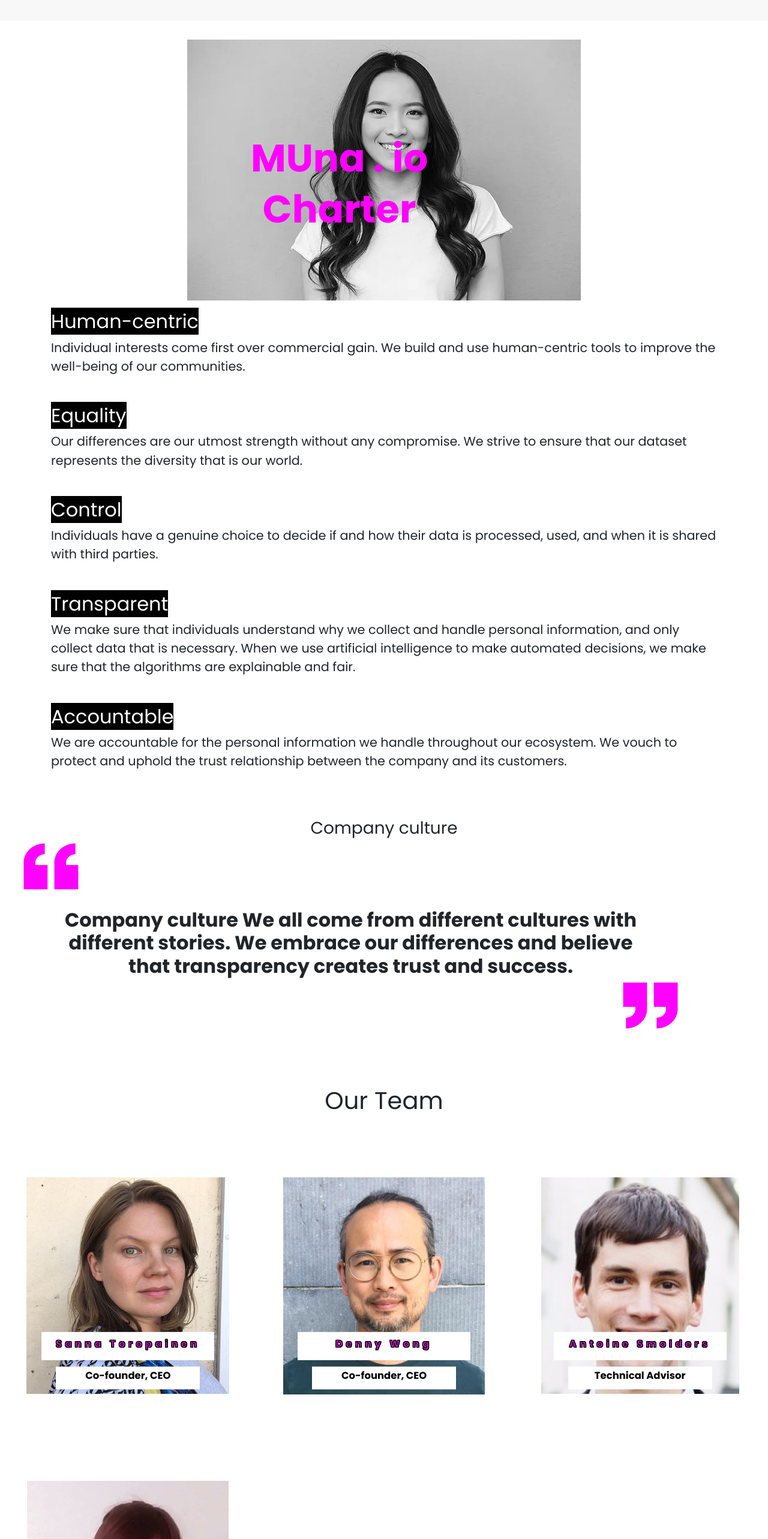
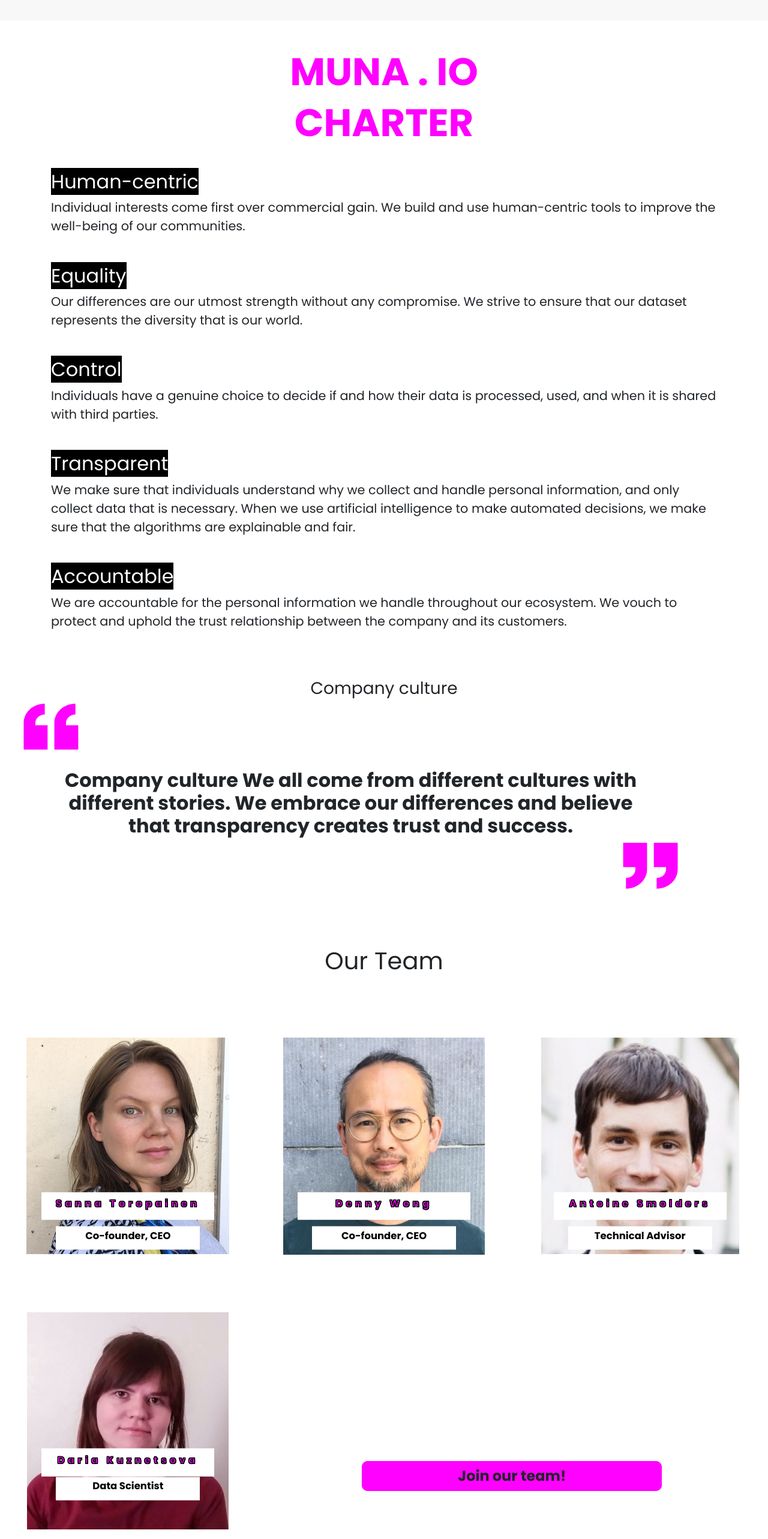
Before and after one commit to FaziletKosure/react-seo, a React (Create React App) app: page /About in a window 1280 px wide. Shown: the part 1286-3852 px from the top of the page at 60% size. Built offline with nearby package versions, Linux system fonts and the light colour scheme.

Commit message:
style img for mobile

```diff
--- a/src/App.css
+++ b/src/App.css
@@ -271,7 +271,7 @@
 
 .charter-header {
   text-align: center;
-  position: relative;
+  /* position: relative; */
 }
 
 .charter-header img {
@@ -283,11 +283,11 @@
   font-size: 4rem;
   font-weight: 600;
 }
-.charter-header-text {
+/* .charter-header-text {
   position: absolute;
   top: 33%;
   left: 30%;
-}
+} */
 
 .charter-body-text span {
   color: white;
@@ -339,7 +339,7 @@
     bottom: 18%;
   }
   .discount-img {
-    width: 32rem;
+    width: 90%;
   }
   .aboutpanel4 .aboutpanel4-job {
     width: 12rem;
@@ -375,7 +375,7 @@
 
 @media (max-width: 800px) {
   .aboutpanel4 .circle img {
-    /* width: 19rem; */
+    width: 20rem;
   }
   .aboutpanel4 .aboutpanel4-name {
     width: 18rem;
@@ -394,11 +394,6 @@
 
   .aboutpanel4 .circle img {
     /* width: 19rem; */
-  }
-
-  .charter-header img {
-    /* width: 22rem; */
-    height: 22rem;
   }
 
   .charter-header h2 {
@@ -420,7 +415,7 @@
 
 @media (max-width: 768px) {
   html {
-    font-size: 11px;
+    font-size: 10px;
   }
 
   .discount-btn-div button,
--- a/src/components/AboutCharter.js
+++ b/src/components/AboutCharter.js
@@ -6,10 +6,10 @@
   return (
     <div className="container">
       <div className="charter-header">
-        <img src={sanna} alt="sanna" />
+        {/* <img src={sanna} alt="sanna" /> */}
         <div className="charter-header-text py-3">
-          <h2 className="first-h2">MUna . io</h2>
-          <h2 className="second-h2">Charter</h2>
+          <h2 className="first-h2">MUNA . IO</h2>
+          <h2 className="second-h2">CHARTER</h2>
         </div>
       </div>
       <div className="charter-body-text py-3">
--- a/src/components/AboutPanel4.js
+++ b/src/components/AboutPanel4.js
@@ -46,7 +46,7 @@
             </div>
           </div>
           <div className="row">
-            <div className="col-md-4 col-sm-12 py-5">
+            <div className="col-md-4 col-sm-12">
               <div className="circle">
                 <img src={daria} alt="sanna" />
                 <div className="aboutpanel4-name">
@@ -57,7 +57,7 @@
                 </div>
               </div>
             </div>
-            <div className="col-md-8 col-sm-12 py-5 aboutpanel4-right ">
+            <div className="col-md-8 col-sm-12  aboutpanel4-right ">
               <div className="discount-btn-div container">
                 <button>Join our team!</button>
               </div>
```
